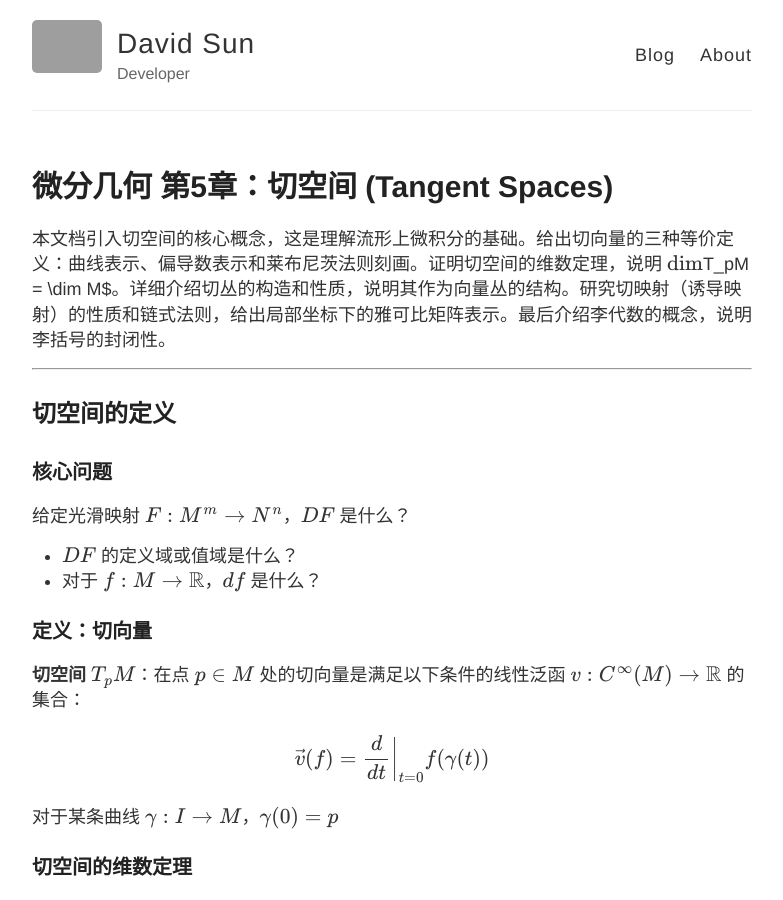
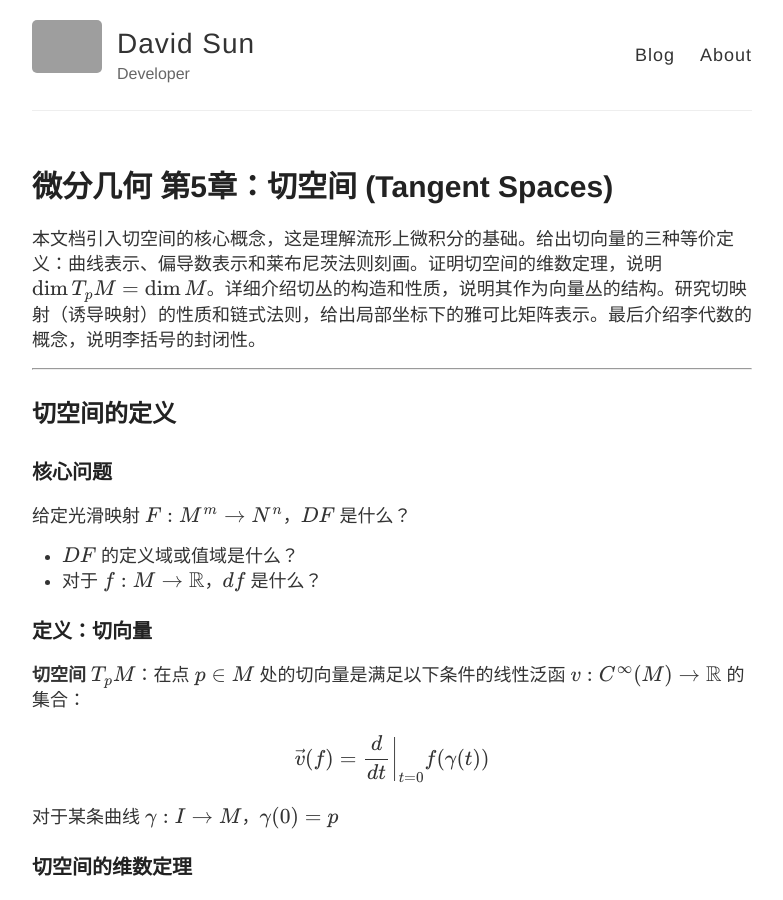
Before and after one commit to DavidSunCrazyy/DavidSunCrazyy.github.io, a Jekyll site: the page built from _posts/2026-01-11-05-tangent-spaces.md, in a window 1280 px wide and 900 px high. Shown: the whole window, without its empty margins (248-1031 px from the left). Built offline with Jekyll 4.4.1, drawn with Linux system fonts in a browser that asks for light colours; some web fonts are replaced; grey boxes are pictures that could not be loaded.

Commit message:
minor modification

```diff
--- a/_posts/2026-01-11-05-tangent-spaces.md
+++ b/_posts/2026-01-11-05-tangent-spaces.md
@@ -6,7 +6,7 @@ tags: differential-geome$try
 use_math: true
 ---
 
-本文档引入切空间的核心概念，这是理解流形上微积分的基础。给出切向量的三种等价定义：曲线表示、偏导数表示和莱布尼茨法则刻画。证明切空间的维数定理，说明 $\dim $T_pM = \dim M$。详细介绍切丛的构造和性质，说明其作为向量丛的结构。研究切映射（诱导映射）的性质和链式法则，给出局部坐标下的雅可比矩阵表示。最后介绍李代数的概念，说明李括号的封闭性。
+本文档引入切空间的核心概念，这是理解流形上微积分的基础。给出切向量的三种等价定义：曲线表示、偏导数表示和莱布尼茨法则刻画。证明切空间的维数定理，说明 $\dim T_pM = \dim M$。详细介绍切丛的构造和性质，说明其作为向量丛的结构。研究切映射（诱导映射）的性质和链式法则，给出局部坐标下的雅可比矩阵表示。最后介绍李代数的概念，说明李括号的封闭性。
 
 ---
 
```
